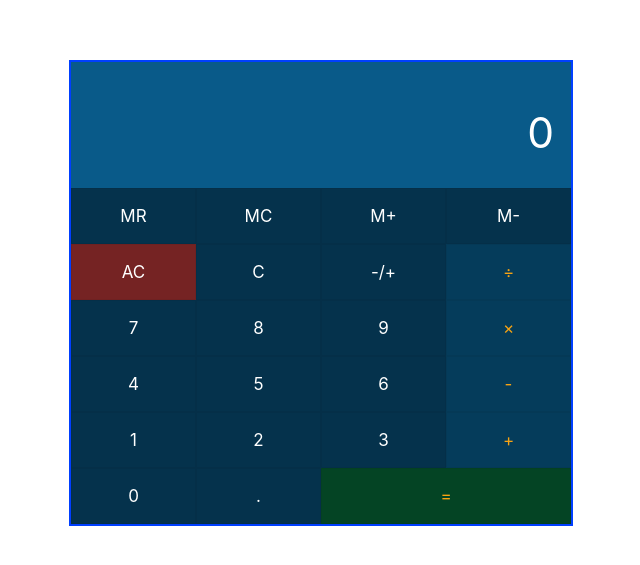
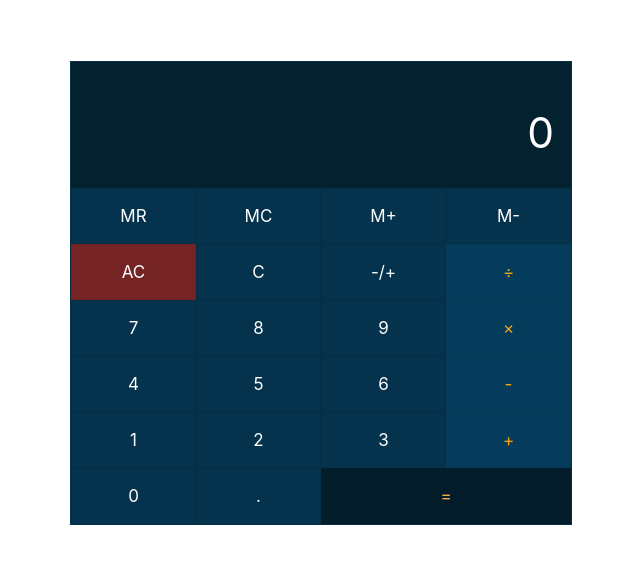
Before and after one commit to Kjack1983/calculator-front-end, a React (Create React App) app: page / in a window 1280 px wide. Shown: the part 107-672 px from the top of the page, without its empty margins (319-959 px from the left). Built offline with nearby package versions, Linux system fonts and the light colour scheme.

Commit message:
change color display

```diff
--- a/src/components/App/App.tsx
+++ b/src/components/App/App.tsx
@@ -11,7 +11,7 @@ const CalcStyledApp = styled.div`
         "Segoe UI Emoji", "Segoe UI Symbol";
     font-size: 17px;
     width: 100%;
-    border: 2px solid rgb(0, 63, 255);
+    border: 1px solid #05324c;
 	max-width: 500px;
 `;
 
@@ -107,9 +107,9 @@ export const App: React.FC = (): JSX.Element => {
         }
 
         if (display !== "0") {
-            newDisplay = newDisplay + digit.toString();
+            newDisplay = newDisplay + String(digit);
         } else {
-            newDisplay = digit.toString();
+            newDisplay = String(digit);
         }
 
         setDisplay(newDisplay);
@@ -142,7 +142,6 @@ export const App: React.FC = (): JSX.Element => {
 	 * @return {void}
 	 */
     const onOperatorButtonClick = (operator: Operator):void => {
-		console.log('operator :>> ', operator);
 		const operand = Number(display);
 
         if (typeof pendingOperator !== "undefined" && !pendingOperand) {
--- a/src/components/Button/Button.tsx
+++ b/src/components/Button/Button.tsx
@@ -16,12 +16,12 @@ const colorDisplay = (color: ButtonProps["color"]) => {
             `;
         case "green":
             return css`
-                background-color: #044424;
-                color: #f7a313;
+                background-color: #041d2b;
+                color: #f2b046;
 
                 &:hover,
                 &:focus {
-                    background-color: #022d18;
+                    background-color: #03151e;
                 }
             `;
         case "dark":
--- a/src/components/Display/Display.tsx
+++ b/src/components/Display/Display.tsx
@@ -27,7 +27,7 @@ const ScreenStyle = styled.div`
 `;
 
 const DisplayStyled = styled.div`
-    background-color: #095a89;
+    background-color: #042130;
     color: #fff;
     padding: 1.5em 1em;
 `;
```
Also changed, not shown: src/screenshots/screenshot.png.
